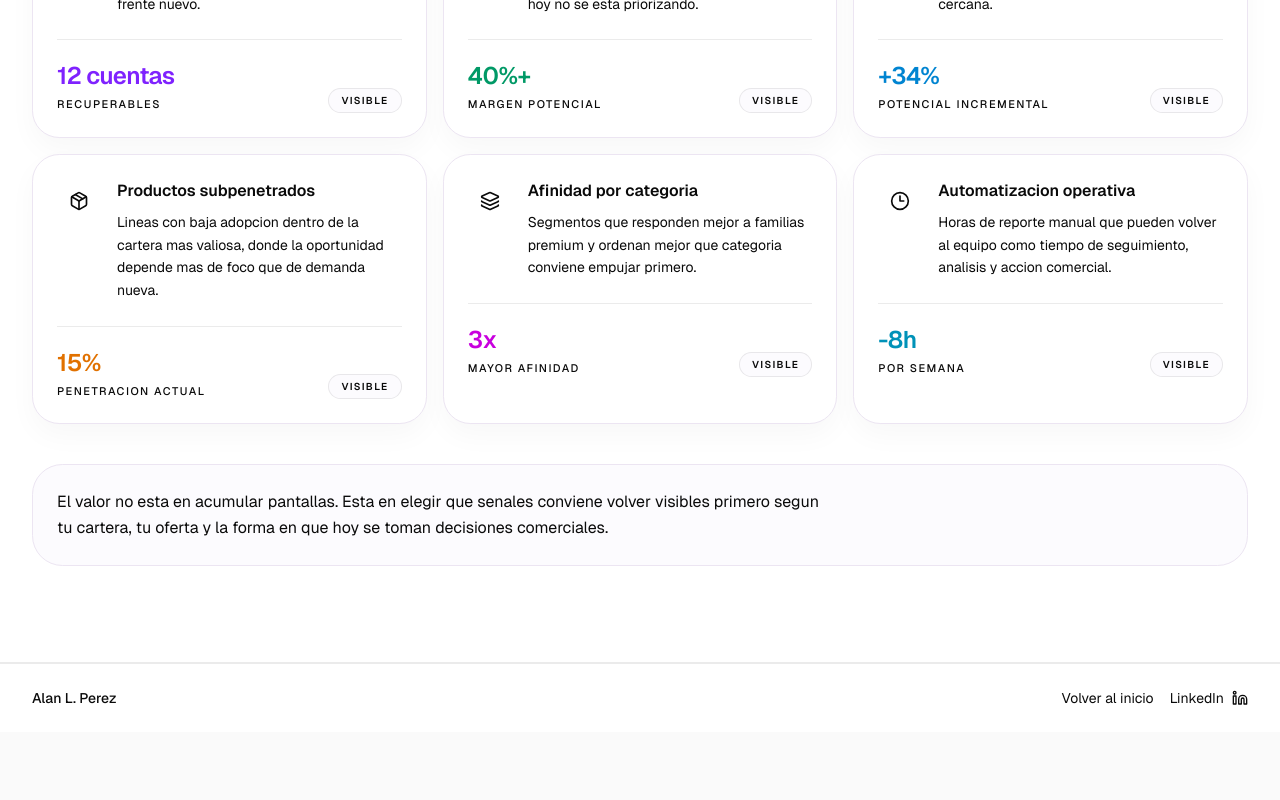
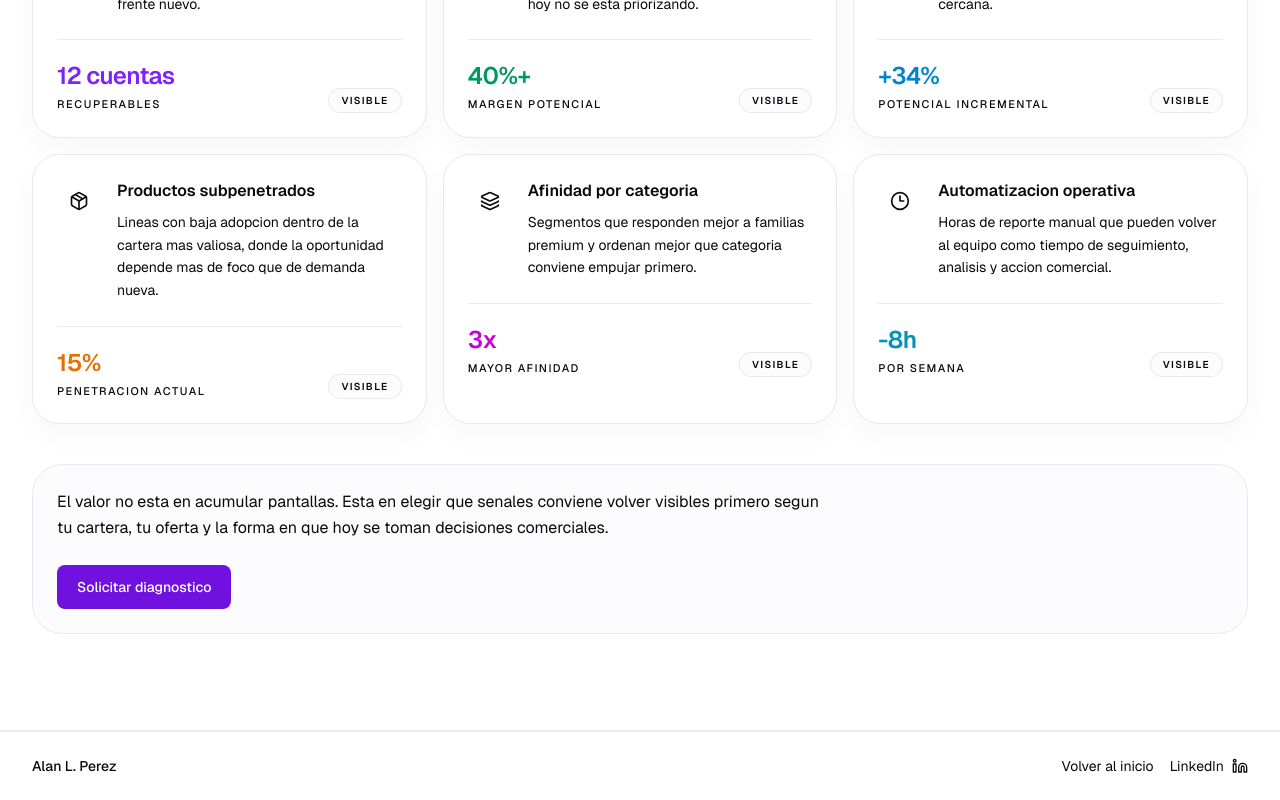
Before and after one commit to AluenIriarte/WebPage, a React (Vite) app: page /demo-dashboard in a window 1280 px wide. Shown: the part 1262-2062 px from the top of the page. Before the commit the page ends 1994 px from the top, so only its background shows below. Built offline with nearby package versions, Linux system fonts and the light colour scheme.

Commit message:
Add diagnosis CTA to demo opportunities section

```diff
--- a/src/app/pages/DemoDashboard.tsx
+++ b/src/app/pages/DemoDashboard.tsx
@@ -661,6 +661,15 @@ export function DemoDashboard() {
               <p className="max-w-3xl text-sm leading-relaxed text-muted-foreground md:text-base">
                 El valor no esta en acumular pantallas. Esta en elegir que senales conviene volver visibles primero segun tu cartera, tu oferta y la forma en que hoy se toman decisiones comerciales.
               </p>
+              <div className="mt-6">
+                <a
+                  href={ROOT_DIAGNOSTIC_SECTION_HREF}
+                  onClick={() => trackDiagnosisClick("opportunities_section_cta")}
+                  className="inline-flex min-h-11 items-center justify-center rounded-lg bg-[#7111DF] px-5 py-2.5 text-sm font-medium text-white transition-colors hover:bg-[#5c0ec0]"
+                >
+                  Solicitar diagnostico
+                </a>
+              </div>
             </div>
           </div>
         </section>
```
